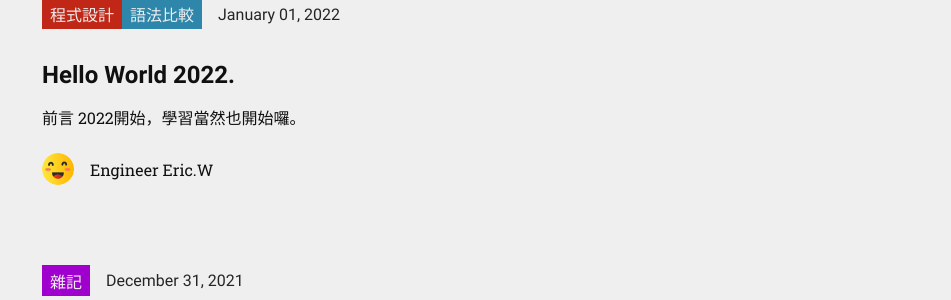
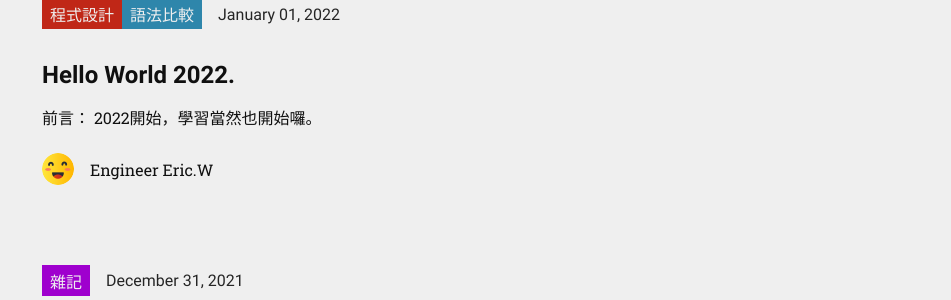
Before and after one commit to ericwang1013/ericwang1013.github.io, a Jekyll site: the page index.html, which Jekyll copies as it is, in a window 1280 px wide. Shown: the part 493-793 px from the top of the page, without its empty margins (162-1113 px from the left). Built offline with Jekyll 4.4.1, drawn with Linux system fonts in a browser that asks for light colours.

Commit message:
Update index.html

```diff
--- a/index.html
+++ b/index.html
@@ -442,7 +442,7 @@
             <p class="snippet__data__metadata__date">January 01, 2022</p>
         </section>
         <h2 class="snippet__data__header">Hello World 2022.</h2>
-        <p class="snippet__data__text">前言
+        <p class="snippet__data__text">前言：
 2022開始，學習當然也開始囉。
 </p>
 
```
